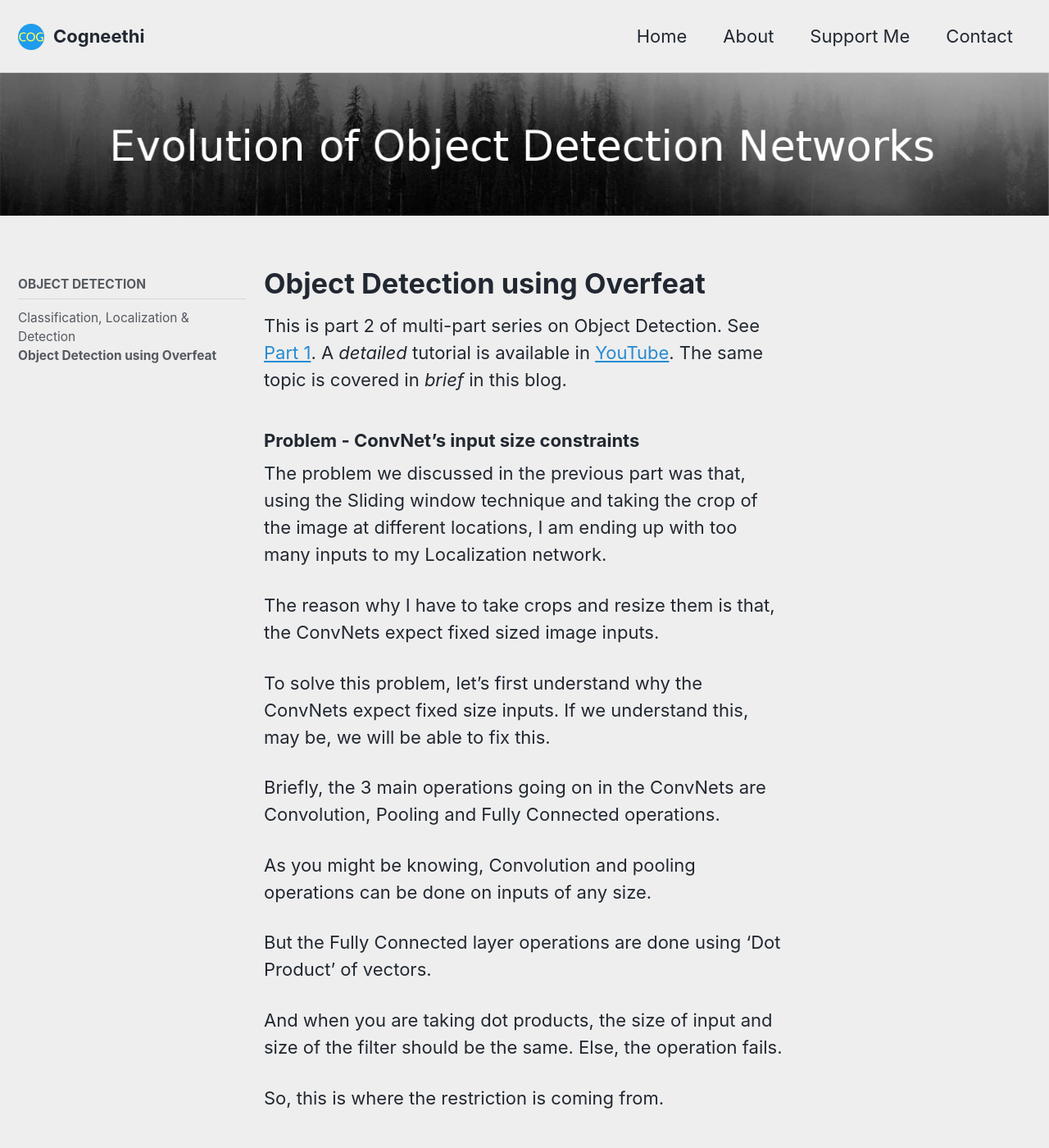
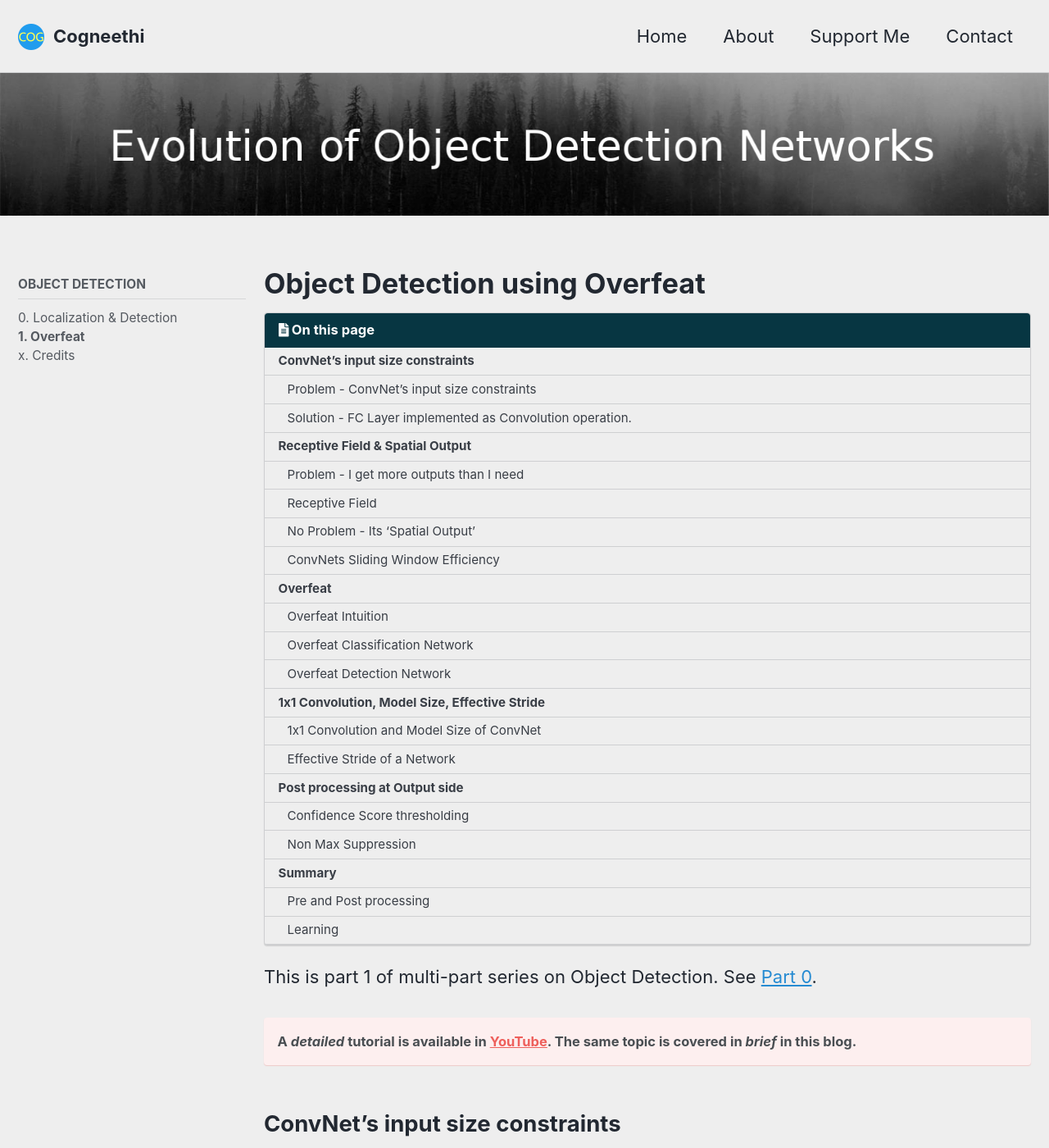
Before and after one commit to Cogneethi/cogneethi, a Jekyll site: the page built from _evodn/c01-overfeat.md, in a window 1280 px wide and 1400 px high. Shown: the whole window at 82% size. Built offline with Jekyll 4.4.1, drawn with Linux system fonts in a browser that asks for light colours; nearby versions of some CDN libraries; some of the changed text lies outside the part shown.

Commit message:
updated and corrected obj det overfeat blog

```diff
--- a/_data/navigation.yml
+++ b/_data/navigation.yml
@@ -13,7 +13,9 @@ main:
 evodn:
   - title: Object Detection
     children:
-      - title: "Classification, Localization & Detection"
+      - title: "0. Localization & Detection"
         url: /evodn/object_detection_intro/
-      - title: "Object Detection using Overfeat"
+      - title: "1. Overfeat"
         url: /evodn/object_detection_overfeat/
+      - title: "x. Credits"
+        url: /evodn/credits/
--- a/_evodn/c01-overfeat.md
+++ b/_evodn/c01-overfeat.md
@@ -5,15 +5,18 @@ excerpt: "Object Detection using Overfeat Network"
 last_modified_at: 2019-04-18T15:53:52-04:00
 redirect_from:
   - /theme-setup/
-<!-- toc: true -->
+toc: true
 header:
   image: /assets/images/banner_evolution.jpg
-<!-- classes: wide -->
+classes: wide
 ---
 
-This is part 2 of multi-part series on Object Detection. See [Part 1](/evodn/object_detection_intro/).
-A *detailed* tutorial is available in [YouTube](https://www.youtube.com/playlist?list=PL1GQaVhO4f_jLxOokW7CS5kY_J1t1T17S){:target="_blank"}.
-The same topic is covered in *brief* in this blog.
+This is part 1 of multi-part series on Object Detection. See [Part 0](/evodn/object_detection_intro/).
+
+**A *detailed* tutorial is available in [YouTube](https://www.youtube.com/playlist?list=PL1GQaVhO4f_jLxOokW7CS5kY_J1t1T17S){:target="_blank"}. The same topic is covered in *brief* in this blog.**
+{: .notice--danger}
+
+## ConvNet's input size constraints
 
 ### Problem - ConvNet's input size constraints
 The problem we discussed in the previous part was that, using the Sliding window technique and taking the crop of the image at different locations, I am ending up with too many inputs to my Localization network.
@@ -37,6 +40,7 @@ So, this is where the restriction is coming from.
 </figure>
 
 **See detailed discussion [here](https://www.youtube.com/watch?v=Mb79KKdluYI&list=PL1GQaVhO4f_jLxOokW7CS5kY_J1t1T17S&index=50){:target="_blank"}**
+{: .notice--danger}
 
 ### Solution - FC Layer implemented as Convolution operation.
 Now that we have understood the root cause of the problem, how do we fix this?
@@ -50,11 +54,14 @@ Instead, what you can do is, take the Pool layer output without flattening. This
 <figure>
   <a href="/assets/images/evodn/detection_fc_as_conv.jpg"><img src="/assets/images/evodn/detection_fc_as_conv.jpg"></a>
 </figure>
-See [this](https://youtu.be/p50xXzEZ5FE).
+**See detailed discussion [here](https://www.youtube.com/watch?v=p50xXzEZ5FE&list=PL1GQaVhO4f_jLxOokW7CS5kY_J1t1T17S&index=42){:target="_blank"}**
+{: .notice--danger}
 
 This way, we can implement the Fully Connected layer operation as a convolution operation.
 
 Since convolution operations have no size constraint, this will remove the fixed size restriction.
+
+## Receptive Field & Spatial Output
 
 ###  Problem - I get more outputs than I need
 But if you observe the output of this operation, you will see that, you will end up with different sized outputs.
@@ -108,11 +115,12 @@ Not only is the Convolution Operation in the FC layers convenient, it is also ef
 
 This is because, using Sliding Window technique avoids repeated computations, which we would have incurred if we had taken the image crops.
 
-Below figure shows a 10x10 image in the middle row. Lets say, we take 2 crops - top left and bottom right and do the convolutions separately. In the middle row, the convolution operation is applied to the entire image at once. We can see that, the outputs are necessarily the same. The top and bottom rows are just doing repeated computations in the overlap region (orange region) with no change in output.
+Below figure shows a 10x10 image in the middle row. Lets say, we take 2 8x8 crops - top left and bottom right and do the convolutions separately. In the middle row, the convolution operation is applied to the entire image at once. We can see that, the outputs are necessarily the same. The top and bottom rows are just doing repeated computations in the overlap region (orange region) with no change in output.
 <figure>
   <a href="/assets/images/evodn/detection_sliding_window_efficiency.jpg"><img src="/assets/images/evodn/detection_sliding_window_efficiency.jpg"></a>
 </figure>
 
+## Overfeat
 
 ### Overfeat Intuition
 By putting all the concepts we have learnt till now, we will be able to understand Overfeat.
@@ -120,6 +128,7 @@ By converting the FC layers into convolution operation, we have removed the fixe
 1. I can use the same localization network, without using the Sliding Window crops at different locations.
 2. Since there are no input size constraint, I will be able to use the Image pyramids.
 3. Since, I am using Image Pyramids, I will get the Spatial Output, which will give me detections at different locations of the image.
+4. Since the entire network is using Convolution operations, it is way more efficient than taking crops.
 
 This the intuition behind OverFeat Network.
 
@@ -128,6 +137,7 @@ This Network won the ImageNet 2013 localization task (ILSVRC2013) and obtained v
 [OverFeat: Integrated Recognition, Localization and Detection using Convolutional Networks – Sermanet et al](https://arxiv.org/abs/1312.6229){:target="_blank"}
 
 **See detailed discussion [here](https://www.youtube.com/watch?v=t5PHp8uSMKo&list=PL1GQaVhO4f_jLxOokW7CS5kY_J1t1T17S&index=53){:target="_blank"}**
+{: .notice--danger}
 
 ### Overfeat Classification Network
 This is the Overfeat Classification Network. It uses a modified AlexNet architecture for Convolution operations.
@@ -155,6 +165,8 @@ In total, we need 6x3=18 filters.
 <figure>
   <a href="/assets/images/evodn/detection_fm.gif"><img src="/assets/images/evodn/detection_fm.gif"></a>
 </figure>
+Detailed discussion on ConvNet Depth is here:
+{% include video id="0r80YkfTGDk" provider="youtube" %}
 
 Similarly, to get a Feature Map output of depth 4096, at the 1st FC layer, we need 256*4096 filters. And each filter is of size 5x5. 256 - Since, the depth of AlexNet Conv layers is  256.
 
@@ -171,11 +183,13 @@ So, in total we have 21 classes. To keep it generic, let us call this C.
 Accordingly, the depth of last FC layer will be 4096*C and each filter will be of 1x1.
 
 **See detailed discussion [here](https://www.youtube.com/watch?v=JKTzkcaWfuk&list=PL1GQaVhO4f_jLxOokW7CS5kY_J1t1T17S&index=55){:target="_blank"}**
+{: .notice--danger}
 
 ### Overfeat Detection Network
 For Object Detection, Overfeat used an Image Pyramid of 6 different scales as shown below.
 Accordingly, the sizes of the Conv Feature Maps and the output Feature Maps change.
-It is here, that we get the Spatial Output.
+
+It is in the Detection Network, that we get the Spatial Output. Overfeat does not use Image Pyramids for Classification.
 
 <figure>
   <a href="/assets/images/evodn/detection_overfeata_detect.jpg"><img src="/assets/images/evodn/detection_overfeata_detect.jpg"></a>
@@ -200,8 +214,11 @@ Here, we can see (not to scale), the Receptive field of different pixels of the
   <a href="/assets/images/evodn/detection_overfeat_spatial_output.jpg"><img src="/assets/images/evodn/detection_overfeat_spatial_output.jpg"></a>
 </figure>
 
+## 1x1 Convolution, Model Size, Effective Stride
+
 ### 1x1 Convolution and Model Size of ConvNet
-For a detailed discussion on calculating Model size of ConvNet, see [this video](https://www.youtube.com/watch?v=yLFe6TFE8L8&list=PL1GQaVhO4f_jLxOokW7CS5kY_J1t1T17S&index=58){:target="_blank"}.
+**See detailed discussion on calculating Model size of ConvNet [here](https://www.youtube.com/watch?v=yLFe6TFE8L8&list=PL1GQaVhO4f_jLxOokW7CS5kY_J1t1T17S&index=58){:target="_blank"}.**
+{: .notice--danger}
 
 In the below image, we can see the size of FC layers when we use 1x1 Convolutions. It comes to around 45MB.
 <figure>
@@ -266,6 +283,9 @@ The modified Spatial Output sizes are shown below. Instead of 1x1xC, you will ge
 </figure>
 
 **See detailed discussion [here](https://www.youtube.com/watch?v=50-PhoCJEOk&list=PL1GQaVhO4f_jLxOokW7CS5kY_J1t1T17S&index=54){:target="_blank"}**
+{: .notice--danger}
+
+## Post processing at Output side
 
 ### Confidence Score thresholding
 Once we get the Spatial output, we will have multiple detections, each with different confidence scores. But the detections with low confidence scores will mostly be of background regions of the image and not that of any object. So we usually set a threshold of say 50% or 70% and eliminate all the bounding boxes that have lower scores than this.
@@ -318,10 +338,15 @@ This will be the result after applying NMS.
   <a href="/assets/images/evodn/detection_iou_nms_1.jpg"><img src="/assets/images/evodn/detection_iou_nms_1.jpg"></a>
 </figure>
 
-**See detailed discussion [here](https://www.youtube.com/watch?v=Uzg4eicmpO4&list=PL1GQaVhO4f_jLxOokW7CS5kY_J1t1T17S&index=57){:target="_blank"}**
+**See detailed discussion on NMS here**
+{% include video id="Uzg4eicmpO4" provider="youtube" %}
+<!-- **See detailed discussion [here](https://www.youtube.com/watch?v=Uzg4eicmpO4&list=PL1GQaVhO4f_jLxOokW7CS5kY_J1t1T17S&index=57){:target="_blank"}**
+{: .notice--danger} -->
 
-### In Summary
-We use:
+## Summary
+
+### Pre and Post processing
+In general, we use:
 1. Sliding Windows to identify objects at different *Locations*
 2. Image Pyramid to identify objects of different *sizes*
 
@@ -346,4 +371,7 @@ This completes the discussion on one of the first Object Detection Networks, Ove
 
 These concepts are pretty generic and you will come across them in many other papers.
 
-In the next part (probably next week or so), we will learn about RCNN. Or in the meantime, you can watch [this](https://www.youtube.com/watch?v=dtIZVJAcLxE&list=PL1GQaVhO4f_jLxOokW7CS5kY_J1t1T17S&index=59){:target="_blank"}
+In the next part (probably next week or so), we will learn about RCNN.
+
+**In the meantime, you can watch [this](https://www.youtube.com/watch?v=dtIZVJAcLxE&list=PL1GQaVhO4f_jLxOokW7CS5kY_J1t1T17S&index=59){:target="_blank"}.**
+{: .notice--danger}
```
Also changed, not shown: other parts of _evodn/c01-overfeat.md (+1 -1 lines), _evodn/c00-intro.md (+15 -9 lines), _evodn/c99-credits.md (added, +55 -0 lines), _pages/donate.md (+2 -1 lines), _pages/home.md (+7 -3 lines), Gemfile.lock, assets/images/evodn/detection_iou_nms_0.jpg, assets/images/evodn/detection_iou_nms_1.JPG (deleted), assets/images/evodn/detection_iou_nms_1.jpg (added), assets/images/evodn/detection_overfeat_spatial_output.jpg.
